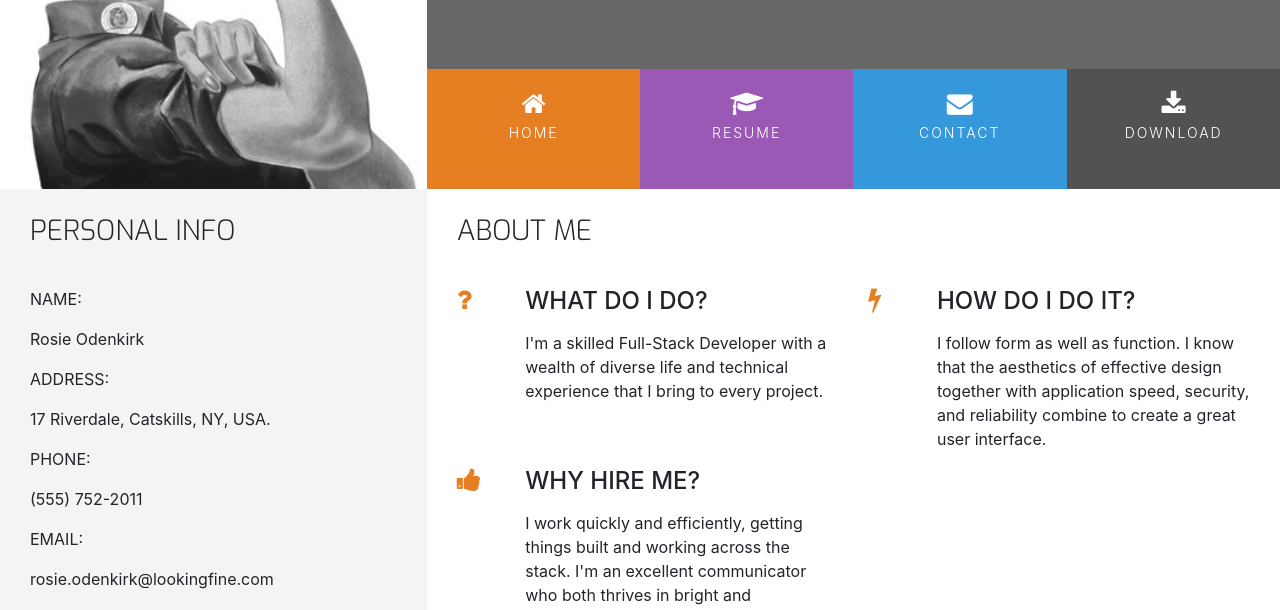
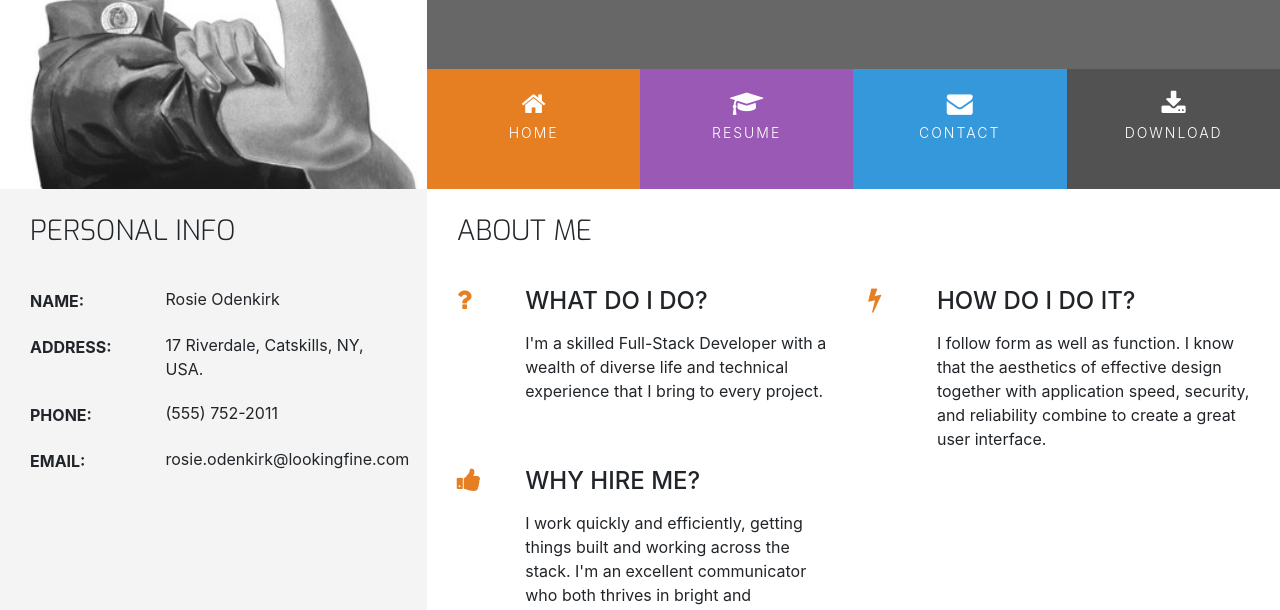
Before and after one commit to Mr-Smyth/UCD-resume, a plain HTML site: page index.html in a window 1280 px wide. Shown: the part 180-790 px from the top of the page. Drawn offline with nearby package versions, Linux system fonts and the light colour scheme.

Commit message:
Finished stying the Personal info area. Completed Index page layout and main styling

```diff
--- a/assets/css/style.css
+++ b/assets/css/style.css
@@ -321,3 +321,54 @@ footer {
 .three-reasons-heading {
     margin-bottom: 15px;
 }
+
+
+
+
+
+
+
+
+
+
+
+
+
+
+
+
+
+/* -------------------------------------------------- Personal Info */
+
+.personal-info-item {
+    margin-bottom: 20px;
+    display: block;
+    clear: both;
+}
+
+.personal-info-item .key,
+.personal-info-item .value {
+    padding-right: 8px;
+    display: inline-block;
+}
+
+.personal-info-item .key p,
+.personal-info-item .value p {
+    margin: 0;
+}
+
+.personal-info-item .key {
+    width: 30%;
+    margin-right: 21px;
+    padding-top: 2px;
+    vertical-align: top;
+}
+
+.personal-info-item .key p {
+    font-weight: 700;
+}
+
+.personal-info-item .value {
+    position: relative;
+    width: 60%;
+}
--- a/index.html
+++ b/index.html
@@ -64,7 +64,7 @@
                 </div>
                 <div class="personal-info-item">
                     <div class="key">
-                        <p class=uppercase>
+                        <p class="uppercase">
                             Name:
                         </p>
                     </div>
@@ -76,7 +76,7 @@
                 </div>
                 <div class="personal-info-item">
                     <div class="key">
-                        <p class=uppercase>
+                        <p class="uppercase">
                             Address:
                         </p>
                     </div>
@@ -88,7 +88,7 @@
                 </div>
                 <div class="personal-info-item">
                     <div class="key">
-                        <p class=uppercase>
+                        <p class="uppercase">
                             Phone:
                         </p>
                     </div>
@@ -100,7 +100,7 @@
                 </div>
                 <div class="personal-info-item">
                     <div class="key">
-                        <p class=uppercase>
+                        <p class="uppercase">
                             Email:
                         </p>
                     </div>
```
